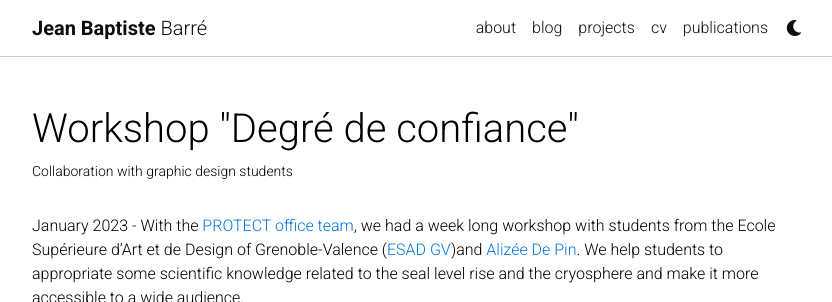
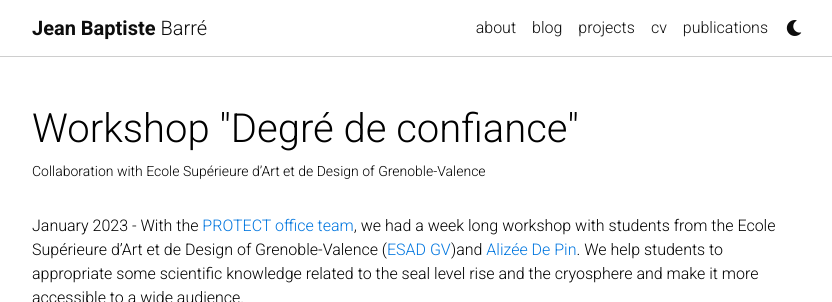
Before and after one commit to jbbarre/jbbarre.github.io, a Jekyll site: the page built from _projects/NSSR_project ESAD.md, in a window 1280 px wide, cut to the strip 0-302 px from the top of the page. Shown: the whole strip, without its empty margins (223-1055 px from the left). Built offline with Jekyll 4.4.1, drawn with Linux system fonts in a browser that asks for light colours; comment, search, counter and statistics services are not loaded; a style sheet for code colours, icons or effects is not loaded.

Commit message:
update project esad

```diff
--- a/_projects/NSSR_project ESAD.md
+++ b/_projects/NSSR_project ESAD.md
@@ -1,7 +1,7 @@
 ---
 layout: page
 title: Workshop "Degré de confiance"
-description: Collaboration with graphic design students
+description: Collaboration with Ecole Supérieure d’Art et de Design of Grenoble-Valence
 img: assets/img/esad2.jpg
 importance: 1
 category: Not so science related
```
